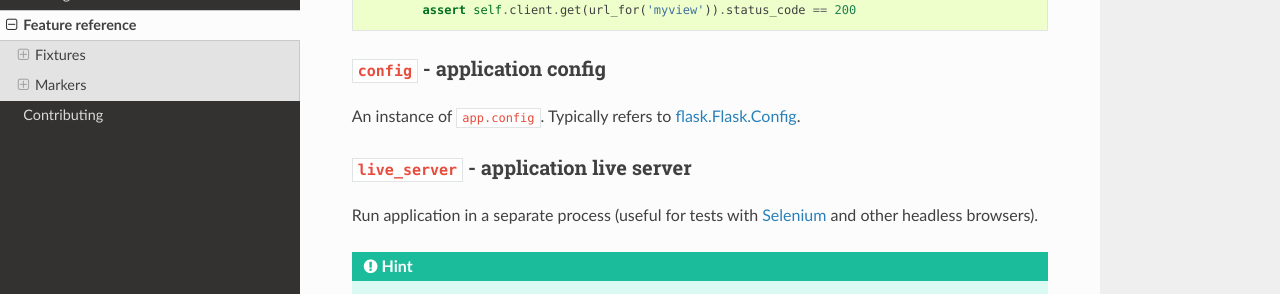
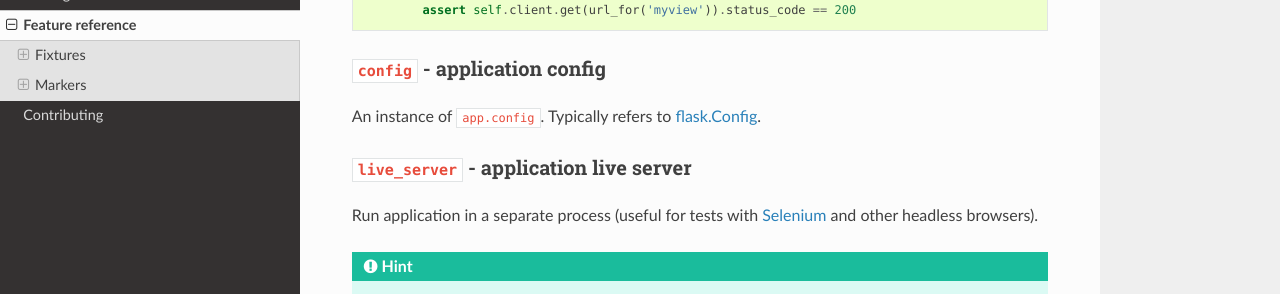
Before and after one commit to pytest-dev/pytest-flask, a Sphinx documentation site: the page built from docs/features.rst, in a window 1280 px wide and 900 px high, scrolled down 1854 px. Shown: the part 151-445 px from the top of the window. Built offline with Sphinx 7.4.7 and the Read the Docs theme 2.0.0, drawn with Linux system fonts in a browser that asks for light colours.

Commit message:
Sanitize links to Flask documentation

```diff
--- a/docs/features.rst
+++ b/docs/features.rst
@@ -113,7 +113,7 @@
 ``config`` - application config
 ~~~~~~~~~~~~~~~~~~~~~~~~~~~~~~~
 
-An instance of ``app.config``. Typically refers to `flask.Flask.Config`_.
+An instance of ``app.config``. Typically refers to `flask.Config`_.
 
 
 ``live_server`` - application live server
@@ -212,8 +212,8 @@
 
 .. _pytest-xdist: https://pypi.python.org/pypi/pytest-xdist
 .. _py.test documentation: http://pytest.org/latest/fixture.html
-.. _flask.Flask.test_client: http://flask.pocoo.org/docs/latest/api/#flask.Flask.test_client>
-.. _flask.Flask.Config: http://flask.pocoo.org/docs/latest/api/#flask.Flask.config
+.. _flask.Flask.test_client: http://flask.pocoo.org/docs/latest/api/#flask.Flask.test_client
+.. _flask.Config: http://flask.pocoo.org/docs/latest/api/#flask.Config
 .. _Selenium: http://www.seleniumhq.org
 .. _documentation: http://pytest.org/latest/mark.html
 .. _using: http://pytest.org/latest/example/markers.html#marking-whole-classes-or-modules
```
